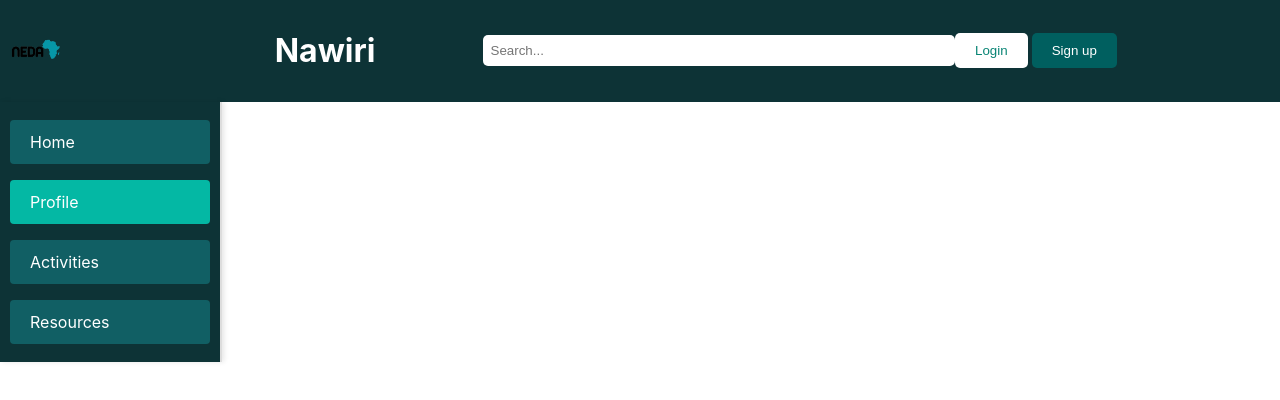
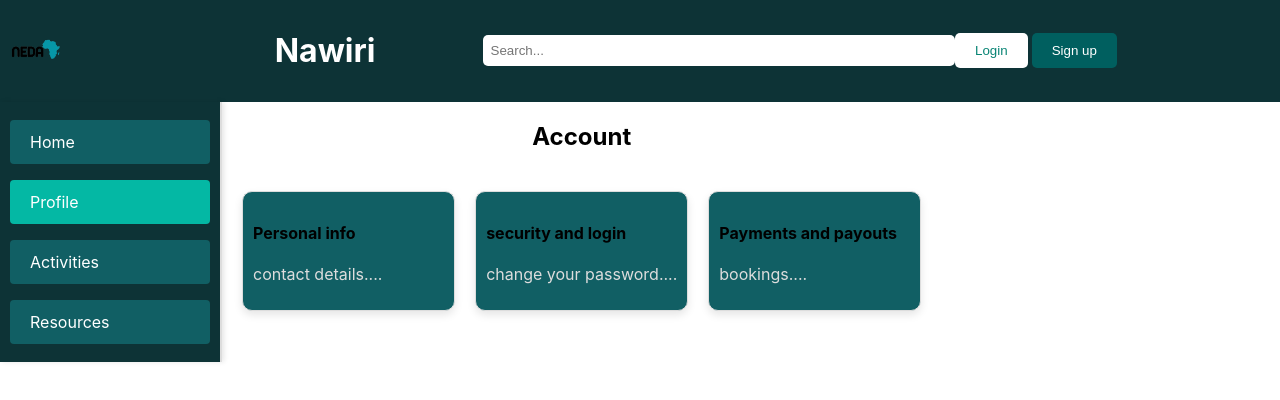
Before and after one commit to Emmamwitimi/Nawiri-in-React, a React (Create React App) app: page /profile in a window 1280 px wide. Shown: the top 400 px of the page. Built offline with nearby package versions, Linux system fonts and the light colour scheme.

Commit message:
profilePage

```diff
--- /dev/null
+++ b/src/components/ProfileCards.css
@@ -0,0 +1,28 @@
+.profile-cards-container {
+    display: grid;
+    grid-template-columns: repeat(3, 1fr);
+    gap: 20px;
+    padding: 20px;
+}
+.profile-card {
+    background-color: #115f64;
+    border: 1px solid #ddd;
+    border-radius: 10px;
+    box-shadow: 0 4px 8px rgba(0, 0, 0, 0.1);
+    padding: 10px;
+    cursor: pointer;
+    transition: transform 0.3s;
+}
+.profile-card:hover {
+    transform: scale(1.05);
+}
+
+.profile-card p {
+    color: #ddd;
+}
+.top-heading{
+    display: flex;
+    justify-content: center;
+    align-items: center;
+
+}
--- /dev/null
+++ b/src/components/ProfileCards.js
@@ -0,0 +1,28 @@
+import React from 'react';
+import "./ProfileCards.css";
+
+const ProfileCards = () => {
+  return (
+    <div >
+        <div className='top-heading'>
+          {<h2>Account</h2>}
+        </div>
+          <div className='profile-cards-container'>
+          <div className='profile-card'>
+              <h4>Personal info</h4>
+              <p>contact details....</p>
+          </div>
+          <div className='profile-card'>
+              <h4>security and login</h4>
+              <p>change your password....</p>
+          </div>
+          <div className='profile-card'>
+              <h4>Payments and payouts</h4>
+              <p>bookings....</p>
+          </div>
+        </div>
+    </div>
+  )
+}
+
+export default ProfileCards;
--- a/src/components/TopNav.css
+++ b/src/components/TopNav.css
@@ -55,7 +55,7 @@
 }
 
 .login-btn:hover, .signup-btn:hover, .profile-btn:hover {
-  background-color: #13a583;
+  background-color: #003f3f;
 }
 
 .signup-btn {
--- a/src/pages/ProfilePage.js
+++ b/src/pages/ProfilePage.js
@@ -5,6 +5,7 @@ import Login from "../components/LoginForm";
 import Signup from "../components/SignupForm";
 import TopNav from "../components/TopNav";
 import App from "../App";
+import ProfileCards from "../components/ProfileCards";
 
 
 function ProfilePage(){
@@ -12,12 +13,10 @@ function ProfilePage(){
             <div className="Profile">
                 {/* Top Navigation Bar */}
                 <TopNav/>
-
-                {/* Conditionally render login or signup form */}
-
                 {/* Main Content Area */}
                 <div className="main-content">
                     <LeftNav />
+                    <ProfileCards/>
                 </div>
             </div>
     )
```
Also changed, not shown: src/components/HomeDashboard.js (added).
